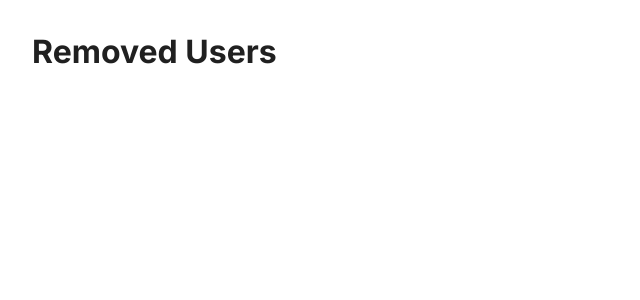
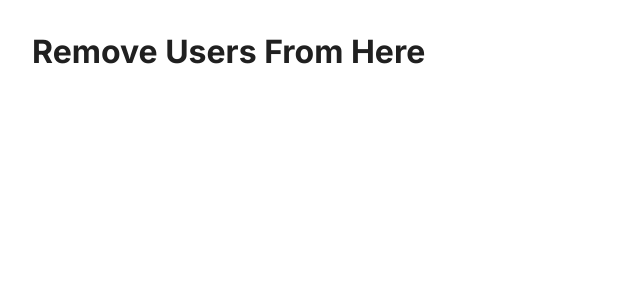
Before and after one commit to Mohit-Vaswani/nextjs-redux-toolkit, a Next.js app: page /removedusers in a window 1280 px wide. Shown: the top 300 px of the page, without its empty margins (0-640 px from the left). Built offline with nearby package versions, Linux system fonts and the light colour scheme.

Commit message:
little changes

```diff
--- a/app/removedusers/page.js
+++ b/app/removedusers/page.js
@@ -9,7 +9,7 @@ const page = () => {
 
     return (
         <div style={{ margin: "2rem" }} >
-            <h1>Removed Users</h1>
+            <h1>Remove Users From Here</h1>
             <div className='removedUsers'>
 
                 {
```
